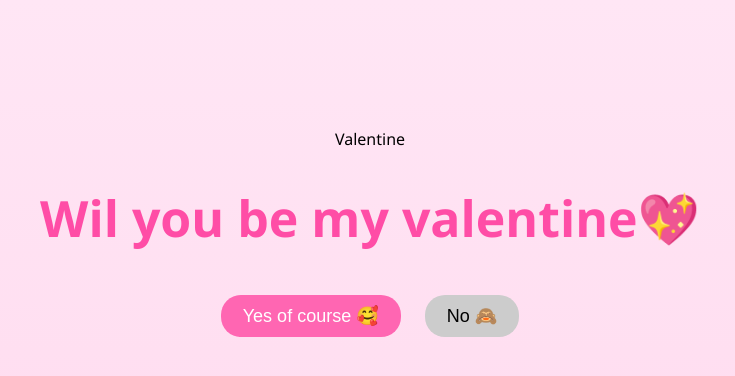
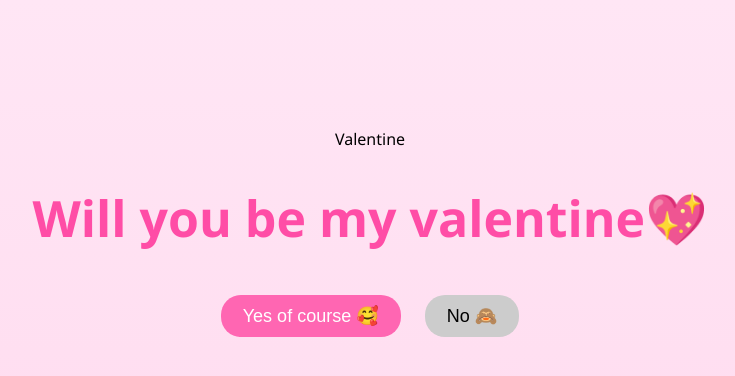
Before and after one commit to Melmoraa/valentine-site, a plain HTML site: page index.html in a window 1280 px wide. Shown: the whole page, without its empty margins (270-1005 px from the left). Drawn offline with Linux system fonts and the light colour scheme.

Commit message:
Correct typos in title and heading

```diff
--- a/index.html
+++ b/index.html
@@ -3,7 +3,7 @@ Valentine
 <!DOCTYPE html>
 <html>
 <head>
-    <title>Be My Valentine 💕</title>
+    <title>Wil you be My Valentine 💕</title>
     <style>
         body {
             text-align: center;
@@ -66,7 +66,7 @@ Valentine
 
 <body>
 
-<h1>Wil you be my valentine💖</h1>
+<h1>Will you be my valentine💖</h1>
 
 <button onclick="celebrate()">Yes of course 🥰</button>
 <button id="no" onmouseover="moveButton()">No 🙈</button>
```
